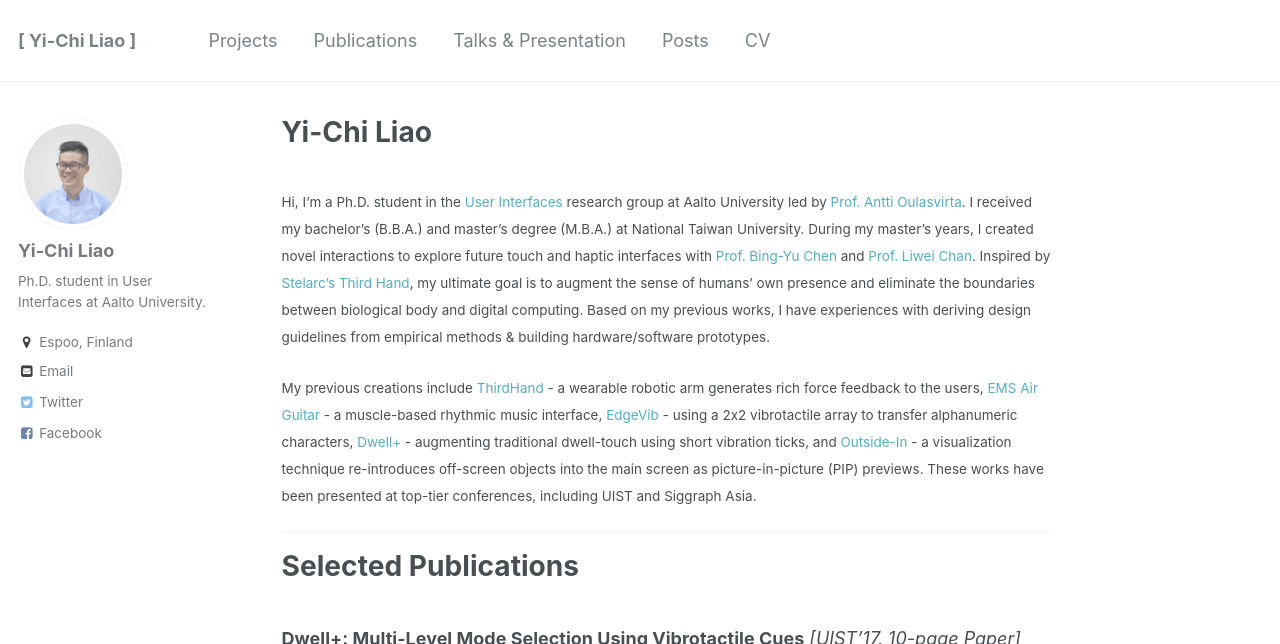
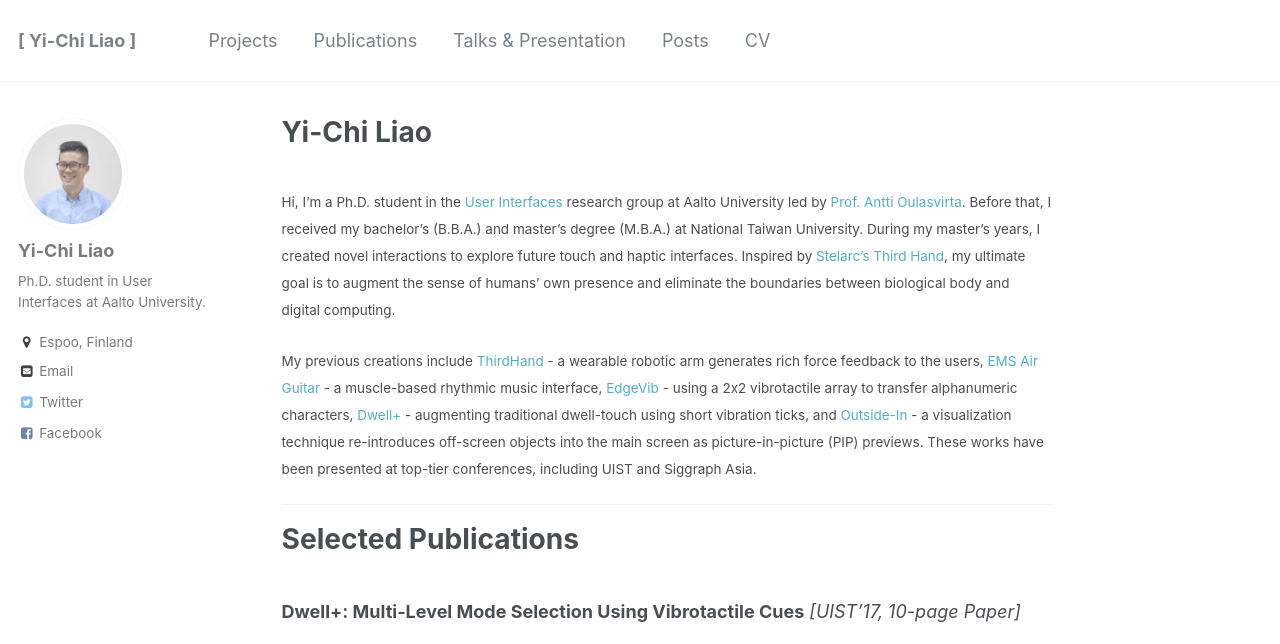
Before and after one commit to yichiliao/yichiliao.github.io, a Jekyll site: the page built from _pages/about.md, in a window 1280 px wide and 900 px high, cut to the strip 0-644 px from the top of the window. Built offline with Jekyll 4.4.1, drawn with Linux system fonts in a browser that asks for light colours.

Commit message:
slight modification

```diff
--- a/_pages/about.md
+++ b/_pages/about.md
@@ -9,7 +9,7 @@
 ---
 <br>
 <small>
-Hi, I'm a Ph.D. student in the [User Interfaces](http://userinterfaces.aalto.fi/) research group at Aalto University led by [Prof. Antti Oulasvirta](http://users.comnet.aalto.fi/oulasvir/). I received my bachelor's (B.B.A.) and master's degree (M.B.A.) at National Taiwan University. During my master's years, I created novel interactions to explore future touch and haptic interfaces with [Prof. Bing-Yu Chen](https://www.cmlab.csie.ntu.edu.tw/~robin/) and [Prof. Liwei Chan](http://people.cs.nctu.edu.tw/~liweichan/). Inspired by [Stelarc's Third Hand](http://stelarc.org/?catID=20265), my ultimate goal is to augment the sense of humans' own presence and eliminate the boundaries between biological body and digital computing. Based on my previous works, I have experiences with deriving design guidelines from empirical methods & building hardware/software prototypes.
+Hi, I'm a Ph.D. student in the [User Interfaces](http://userinterfaces.aalto.fi/) research group at Aalto University led by [Prof. Antti Oulasvirta](http://users.comnet.aalto.fi/oulasvir/). Before that, I received my bachelor's (B.B.A.) and master's degree (M.B.A.) at National Taiwan University. During my master's years, I created novel interactions to explore future touch and haptic interfaces. Inspired by [Stelarc's Third Hand](http://stelarc.org/?catID=20265), my ultimate goal is to augment the sense of humans' own presence and eliminate the boundaries between biological body and digital computing.
 </small>
 
 <small>
```
